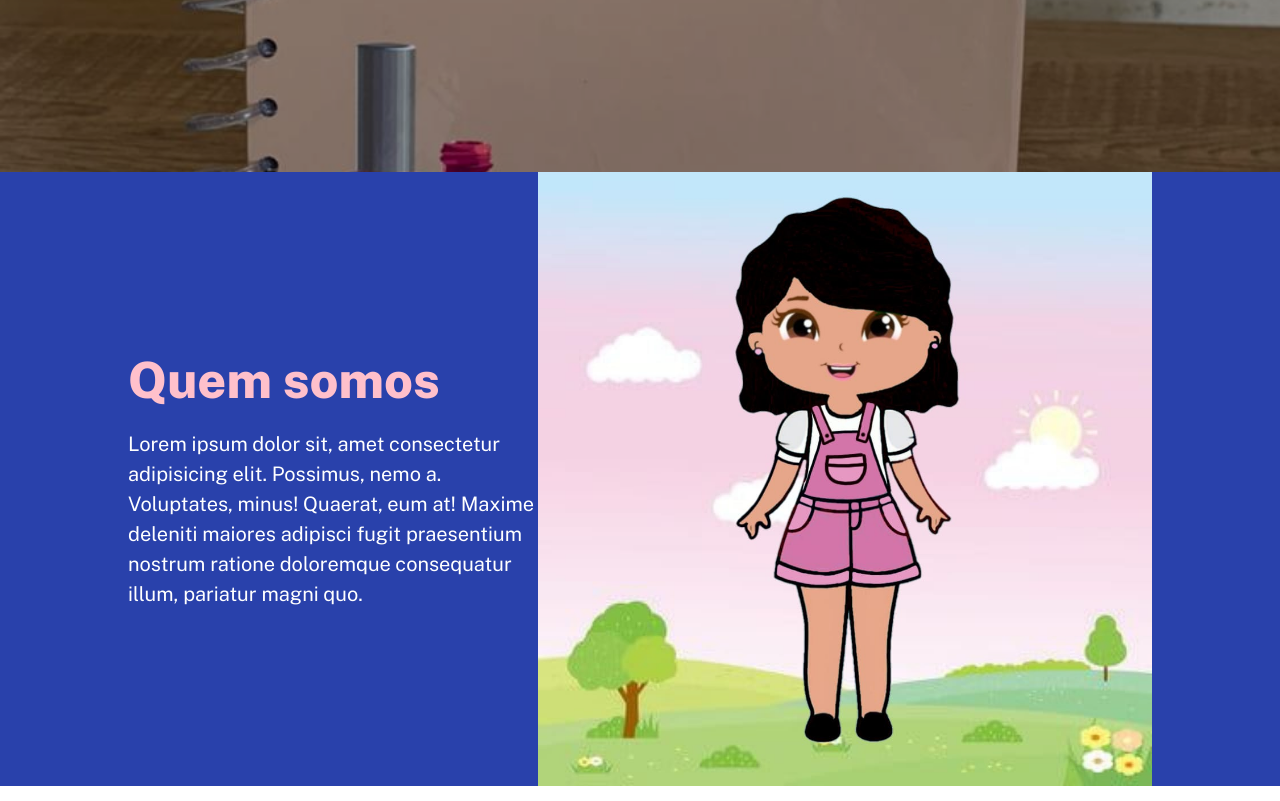
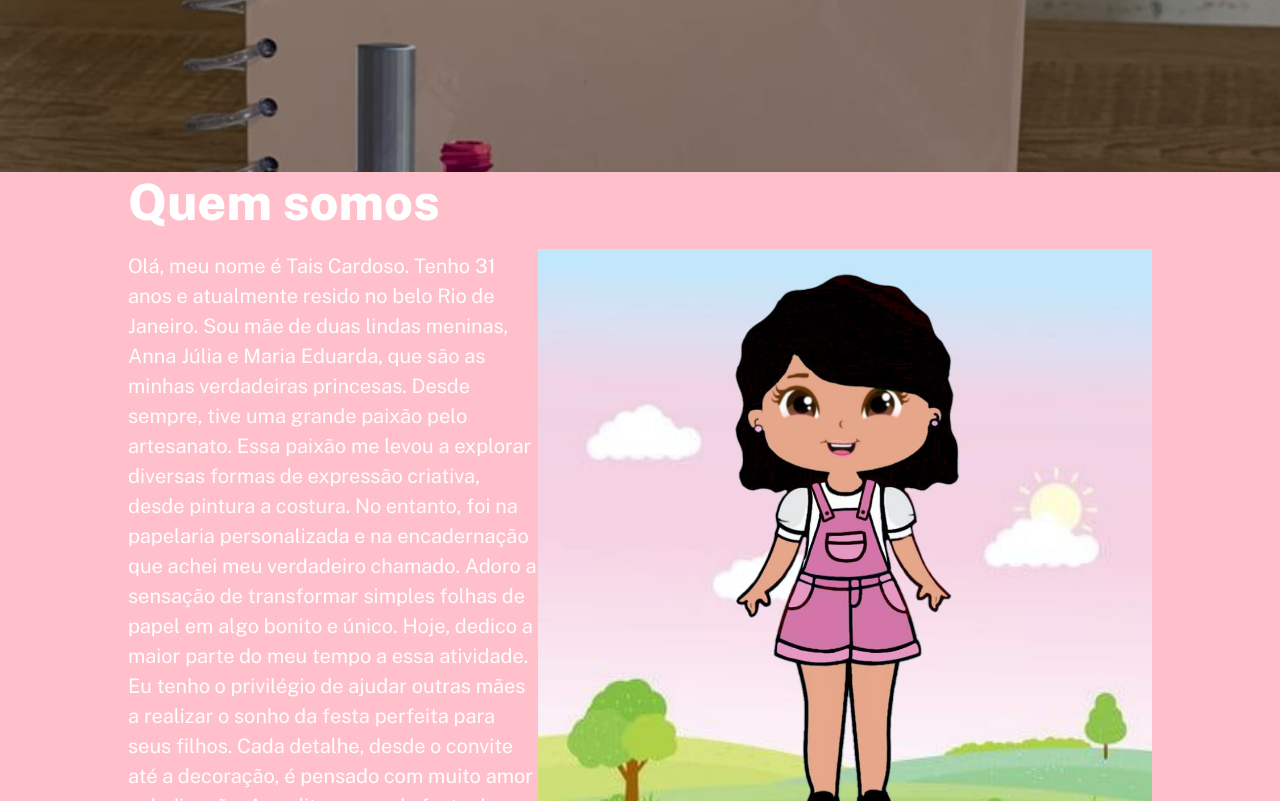
Before and after one commit to luanpoa/luanpoa-projeto-anju-personalizados, a plain HTML site: page index.html in a window 1280 px wide. Shown: the part 648-1449 px from the top of the page. Drawn offline with nearby package versions, Linux system fonts and the light colour scheme.

Commit message:
adicionando coisas finais
Adicionando o "quem somos" e deixando as cores que a cliente deseja.

```diff
--- a/index.html
+++ b/index.html
@@ -66,7 +66,9 @@
                     <h2 class="titulo">Quem somos</h2>
 
                     <p class="texto">
-                        Lorem ipsum dolor sit, amet consectetur adipisicing elit. Possimus, nemo a. Voluptates, minus! Quaerat, eum at! Maxime deleniti maiores adipisci fugit praesentium nostrum ratione doloremque consequatur illum, pariatur magni quo.
+                        Olá, meu nome é Tais Cardoso. Tenho 31 anos e atualmente resido no belo Rio de Janeiro. Sou mãe de duas lindas meninas, Anna Júlia e Maria Eduarda, que são as minhas verdadeiras princesas. Desde sempre, tive uma grande paixão pelo artesanato. Essa paixão me levou a explorar diversas formas de expressão criativa, desde pintura a costura.
+No entanto, foi na papelaria personalizada e na encadernação que achei meu verdadeiro chamado. Adoro a sensação de transformar simples folhas de papel em algo bonito e único. Hoje, dedico a maior parte do meu tempo a essa atividade.
+Eu tenho o privilégio de ajudar outras mães a realizar o sonho da festa perfeita para seus filhos. Cada detalhe, desde o convite até a decoração, é pensado com muito amor e dedicação. Acredito que cada festa deve ser única e especial, assim como cada criança é. É uma alegria poder fazer parte desses momentos e contribuir para que sejam inesquecíveis. ♥
                     </p>
                 </div>
                 <img src="src/img/boneca-pagina.jpg" class="imagem" alt="personagem com mochila">
--- a/style.css
+++ b/style.css
@@ -199,7 +199,7 @@ html {
 /* QUEM SOMOS */
 
 .quem-somos {
-    background-color: #2941ab;
+    background-color: pink;
 }
 
 .quem-somos .conteudo {
@@ -218,7 +218,7 @@ html {
 
 .quem-somos .conteudo .informacoes .titulo {
     font-size: 50px;
-    color: pink;
+    color: #fff;
     margin-bottom: 20px;
 }
 
```
